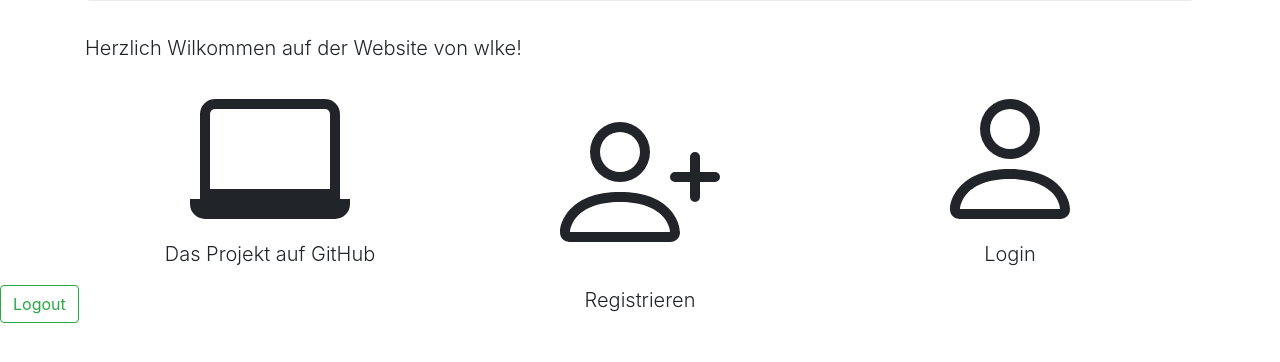
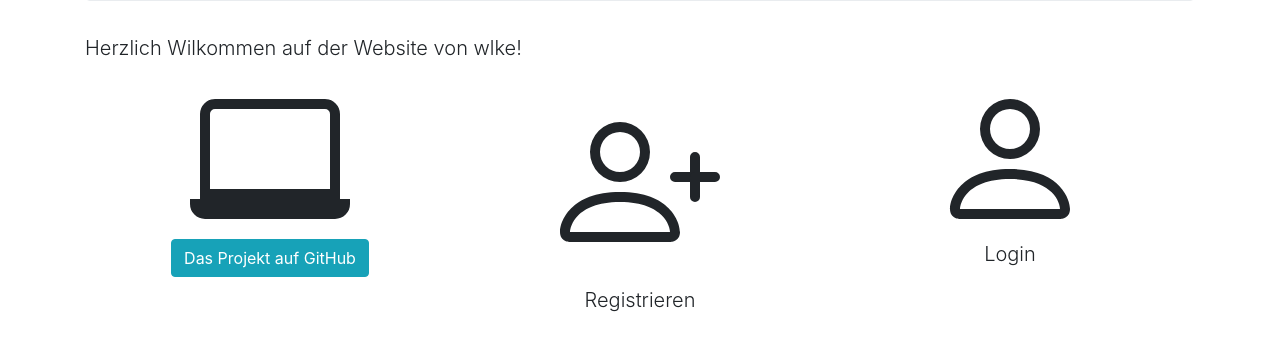
Before and after one commit to HAUDRAUFHAUN/wlke, a Django app: page / in a window 1280 px wide; the page is wider, and only the part inside the window is pictured. Shown: the part 409-771 px from the top of that part. Run offline with Django 3.2, Linux system fonts and the light colour scheme; data comes from the database, SQL or seed files in the repository; both versions use the stored data as it was after the commit; some libraries are stand-ins or nearby versions.

Commit message:
create first column link button

```diff
--- a/wlke/templates/index/index.html
+++ b/wlke/templates/index/index.html
@@ -18,7 +18,7 @@
       <path d="M0 12h16v.5a1.5 1.5 0 0 1-1.5 1.5h-13A1.5 1.5 0 0 1 0 12.5V12z"></path>
     </svg>
     <br>
-     <p class="lead">Das Projekt auf GitHub</p>
+    <a href="https://github.com/HAUDRAUFHAUN/wlke" class="btn btn-info">Das Projekt auf GitHub</a>
     </div>
 
     <div class="col-sm">
@@ -39,7 +39,7 @@
   </div>
   </div>
  </div>
- <a class="btn btn-outline-success ml-20" href="/logout">Logout</a>
+
 
 
 {% endblock %}
```
Also changed, not shown: wlke/db.sqlite3.
